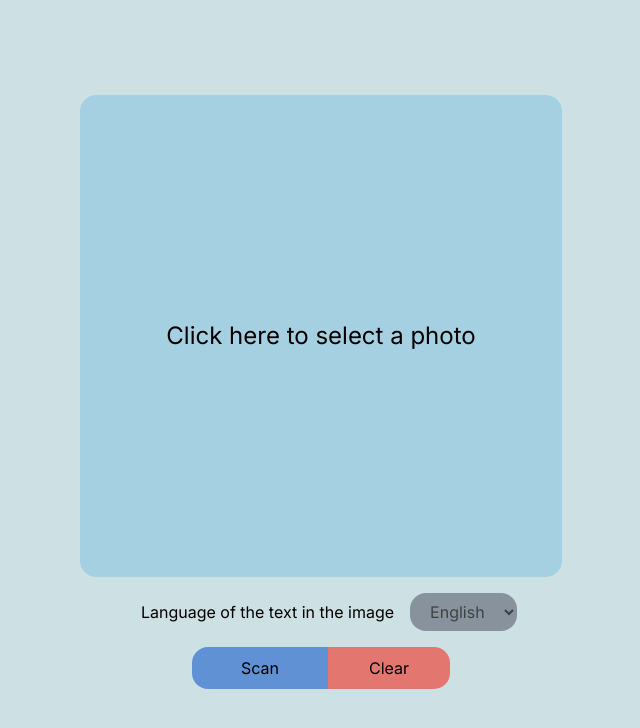
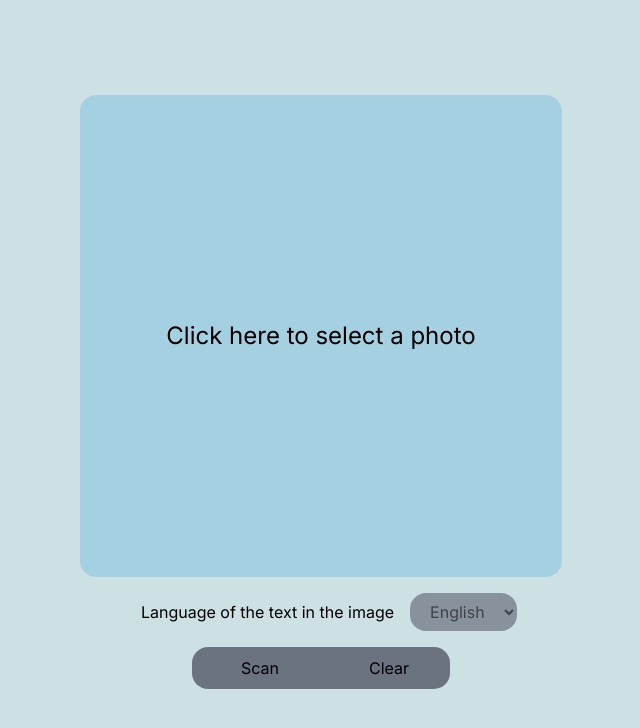
Before and after one commit to waelhasan/simple-web-ocr, a Next.js app: page / in a window 1280 px wide. Shown: the top 728 px of the page, without its empty margins (319-959 px from the left). Built offline with nearby package versions, Linux system fonts and the light colour scheme.

Commit message:
Disable buttons when no photo is selected

```diff
--- a/src/components/Buttons.tsx
+++ b/src/components/Buttons.tsx
@@ -2,7 +2,9 @@ export function Buttons({
     isScanning,
     onClearBtnClick,
     onScanBtnClick,
+    isImageSelected
 }: {
+    isImageSelected: boolean,
     isScanning: boolean,
     onClearBtnClick: () => void,
     onScanBtnClick: () => void,
@@ -11,7 +13,7 @@ export function Buttons({
         <div className="flex gap-0">
             <button
                 type="button"
-                disabled={isScanning}
+                disabled={isScanning || !isImageSelected}
                 onClick={onScanBtnClick}
                 className="
                 rounded-l-[1rem] border-[1px] border-transparent
@@ -26,7 +28,7 @@ export function Buttons({
             </button>
             <button
                 type="button"
-                disabled={isScanning}
+                disabled={isScanning || !isImageSelected}
                 onClick={onClearBtnClick}
                 className="
                 inline-block
--- a/src/components/Photo.tsx
+++ b/src/components/Photo.tsx
@@ -76,6 +76,7 @@ export const Photo = () => {
                 ref={photoRef as any}
                 disabled={isScanning} />
             <Buttons
+                isImageSelected={isImageSelected}
                 onClearBtnClick={onClearBtnClick}
                 onScanBtnClick={onScanBtnClick}
                 isScanning={isScanning} />
```
